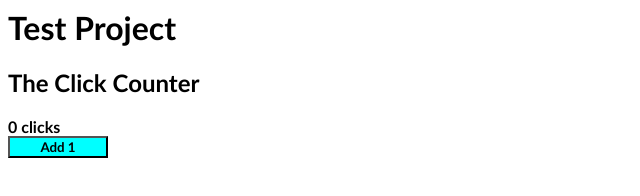
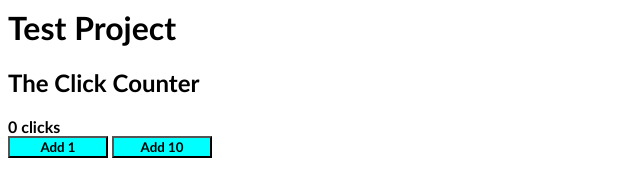
Before and after one commit to GertjanPomstra/testproject, a plain HTML site: page index.html in a window 1280 px wide. Shown: the whole page, without its empty margins (0-640 px from the left). Drawn offline with Linux system fonts and the light colour scheme.

Commit message:
add plus 10 button

```diff
--- a/index.html
+++ b/index.html
@@ -7,7 +7,8 @@
         <h2>The Click Counter</h2>
         <label id="lblCount">0 clicks</label>
         <br>
-        <button onclick="Inc(1)" id="btnClicks" >Add 1</button>
+        <button onclick="Inc(1)" id="btnAdd1" >Add 1</button>
+        <button onclick="Inc(10)" id="btnAdd10" >Add 10</button>
     </body>
     <script src="script.js"></script>
 </html>
```
